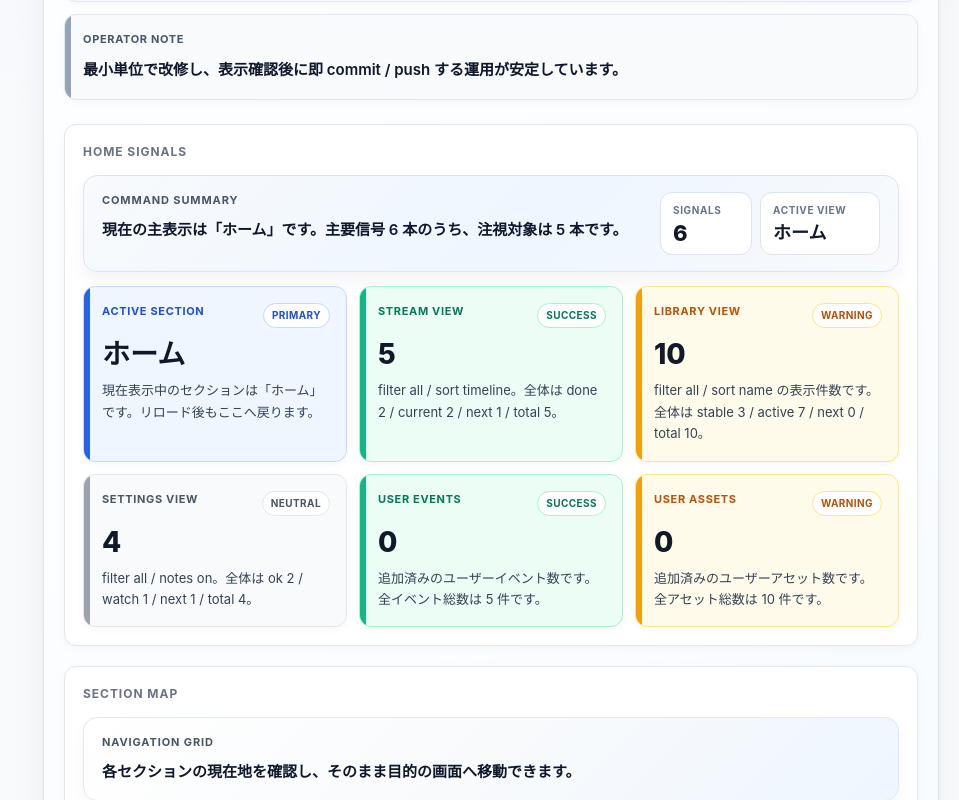
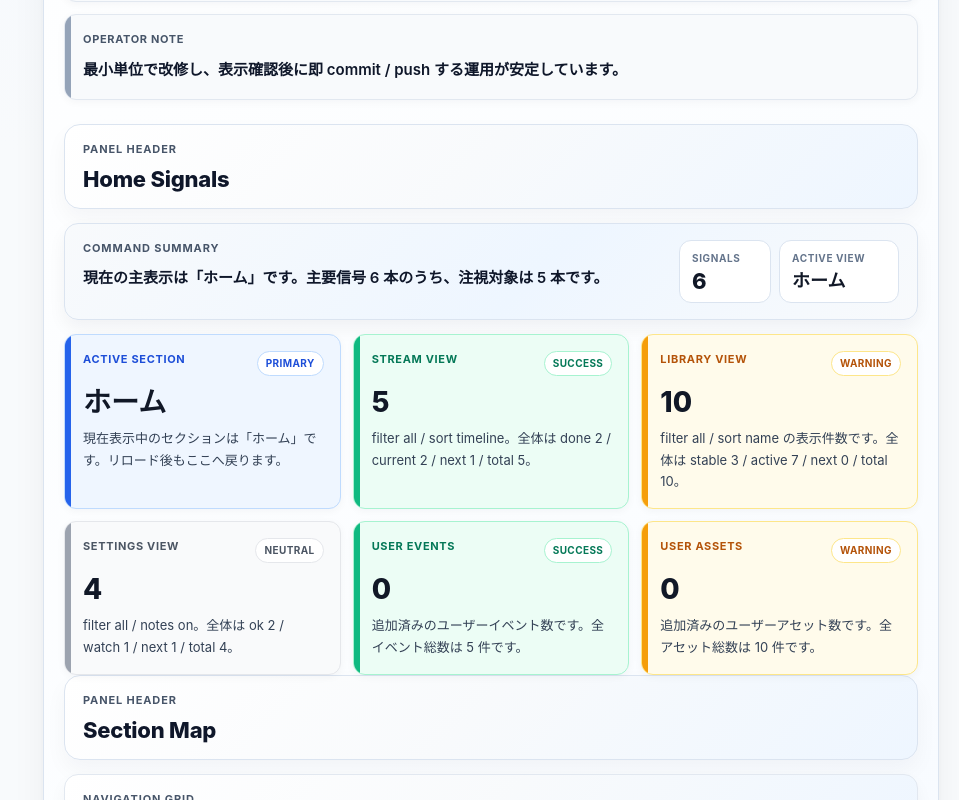
Before and after one commit to wwm001/deepstream, a React (Vite) app: page / in a window 1280 px wide. Shown: the part 1060-1860 px from the top of the page, without its empty margins (321-1280 px from the left). Built offline with nearby package versions, Linux system fonts and the light colour scheme.

Commit message:
Refine dashboard panel and tile shells

```diff
--- a/src/components/DashboardPanel.tsx
+++ b/src/components/DashboardPanel.tsx
@@ -2,49 +2,62 @@ import type { ReactNode } from "react";
 
 type DashboardPanelProps = {
   title: string;
-  right?: ReactNode;
   children: ReactNode;
 };
 
-function DashboardPanel({ title, right, children }: DashboardPanelProps) {
+function DashboardPanel({ title, children }: DashboardPanelProps) {
   return (
     <section
       style={{
-        marginTop: "20px",
-        padding: "18px",
-        borderRadius: "12px",
-        background: "#ffffff",
-        border: "1px solid #e5e7eb",
-        boxShadow: "0 2px 8px rgba(0, 0, 0, 0.04)",
+        display: "grid",
+        gap: "14px",
       }}
     >
       <div
         style={{
-          display: "flex",
-          justifyContent: "space-between",
-          alignItems: "center",
-          gap: "12px",
-          flexWrap: "wrap",
-          marginBottom: "14px",
+          padding: "16px 18px",
+          borderRadius: "16px",
+          border: "1px solid #dbe4f0",
+          background:
+            "linear-gradient(135deg, #ffffff 0%, #f8fafc 48%, #eef6ff 100%)",
+          boxShadow: "0 10px 22px rgba(15, 23, 42, 0.04)",
         }}
       >
         <p
           style={{
-            margin: 0,
-            fontSize: "12px",
+            margin: "0 0 8px 0",
+            fontSize: "11px",
             fontWeight: 700,
             letterSpacing: "0.08em",
             textTransform: "uppercase",
-            color: "#6b7280",
+            color: "#475569",
+          }}
+        >
+          Panel Header
+        </p>
+
+        <h2
+          style={{
+            margin: 0,
+            fontSize: "22px",
+            lineHeight: 1.2,
+            fontWeight: 800,
+            letterSpacing: "-0.01em",
+            color: "#0f172a",
           }}
         >
           {title}
-        </p>
-
-        {right}
+        </h2>
       </div>
 
-      {children}
+      <div
+        style={{
+          display: "grid",
+          gap: "14px",
+        }}
+      >
+        {children}
+      </div>
     </section>
   );
 }
--- a/src/components/DashboardTile.tsx
+++ b/src/components/DashboardTile.tsx
@@ -1,4 +1,4 @@
-import { useState, type KeyboardEvent, type ReactNode } from "react";
+import type { ReactNode } from "react";
 
 type DashboardTileProps = {
   title?: string;
@@ -7,74 +7,38 @@ type DashboardTileProps = {
   background?: string;
   borderColor?: string;
   titleColor?: string;
-  onClick?: () => void;
 };
 
 function DashboardTile({
   title,
   right,
   children,
-  background = "#f9fafb",
-  borderColor = "#f3f4f6",
-  titleColor = "#6b7280",
-  onClick,
+  background = "#f8fafc",
+  borderColor = "#e2e8f0",
+  titleColor = "#64748b",
 }: DashboardTileProps) {
-  const [isHovered, setIsHovered] = useState(false);
-  const [isFocused, setIsFocused] = useState(false);
-
-  const isInteractive = Boolean(onClick);
-
-  const handleKeyDown = (event: KeyboardEvent<HTMLElement>) => {
-    if (!onClick) return;
-
-    if (event.key === "Enter" || event.key === " ") {
-      event.preventDefault();
-      onClick();
-    }
-  };
-
-  const getTransform = () => {
-    if (!isHovered) return "translateY(0)";
-    return isInteractive ? "translateY(-1px)" : "translateY(-0.5px)";
-  };
-
-  const getBoxShadow = () => {
-    if (isInteractive && (isHovered || isFocused)) {
-      return "0 6px 14px rgba(0, 0, 0, 0.08)";
-    }
-
-    if (!isInteractive && isHovered) {
-      return "0 3px 8px rgba(0, 0, 0, 0.05)";
-    }
-
-    return "none";
-  };
-
   return (
     <article
-      role={isInteractive ? "button" : undefined}
-      tabIndex={isInteractive ? 0 : undefined}
-      onClick={onClick}
-      onKeyDown={handleKeyDown}
-      onMouseEnter={() => setIsHovered(true)}
-      onMouseLeave={() => setIsHovered(false)}
-      onFocus={() => setIsFocused(true)}
-      onBlur={() => setIsFocused(false)}
       style={{
-        padding: "14px 16px",
-        borderRadius: "10px",
+        position: "relative",
+        overflow: "hidden",
+        padding: "16px 16px 16px 18px",
+        borderRadius: "14px",
         background,
         border: `1px solid ${borderColor}`,
-        cursor: isInteractive ? "pointer" : "default",
-        transform: getTransform(),
-        boxShadow: getBoxShadow(),
-        outline:
-          isInteractive && isFocused ? "2px solid #93c5fd" : "none",
-        outlineOffset: isInteractive && isFocused ? "2px" : undefined,
-        transition:
-          "transform 140ms ease, box-shadow 140ms ease, outline 140ms ease",
+        boxShadow: "0 4px 10px rgba(15, 23, 42, 0.03)",
       }}
     >
+      <span
+        aria-hidden="true"
+        style={{
+          position: "absolute",
+          inset: "0 auto 0 0",
+          width: "5px",
+          background: borderColor,
+        }}
+      />
+
       {(title || right) && (
         <div
           style={{
@@ -106,7 +70,7 @@ function DashboardTile({
 
       <div
         style={{
-          marginTop: title || right ? "10px" : 0,
+          marginTop: title || right ? "12px" : 0,
         }}
       >
         {children}
```
